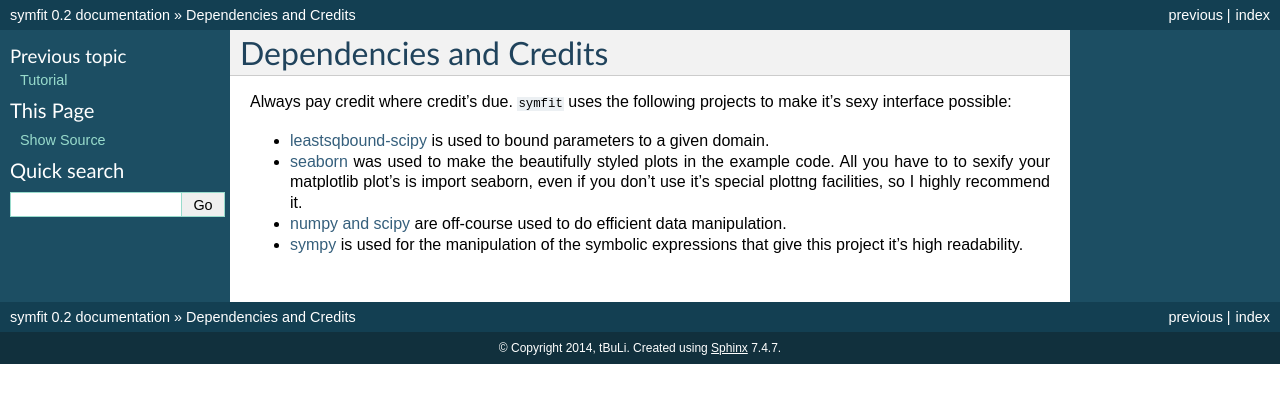
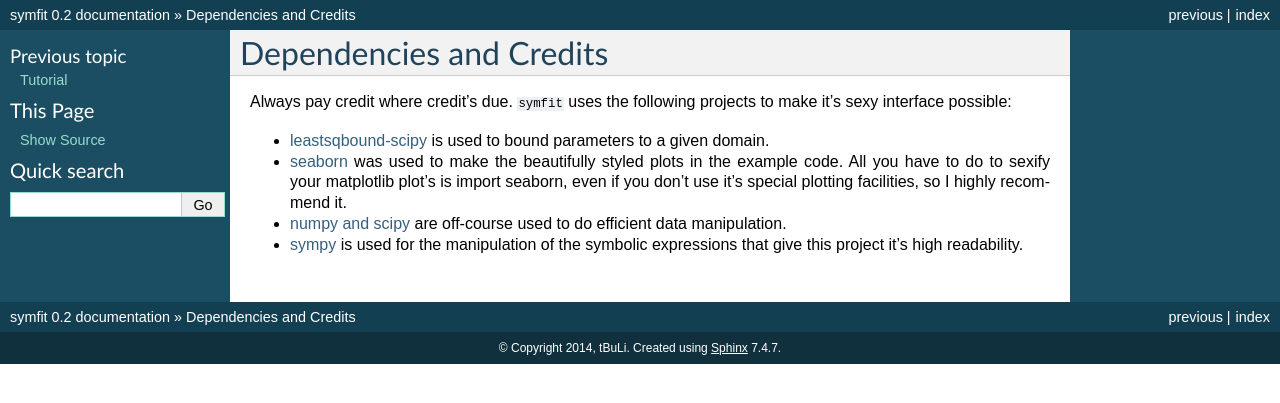
Before and after one commit to tBuLi/symfit, a Sphinx documentation site: the page built from docs/dependencies.rst, in a window 1280 px wide. Shown: the top 403 px of the page. Built offline with Sphinx 7.4.7, drawn with Linux system fonts in a browser that asks for light colours.

Commit message:
Update dependencies.rst

```diff
--- a/docs/dependencies.rst
+++ b/docs/dependencies.rst
@@ -4,6 +4,6 @@
 Always pay credit where credit's due. ``symfit`` uses the following projects to make it's sexy interface possible:
 
 - `leastsqbound-scipy <https://github.com/jjhelmus/leastsqbound-scipy>`_ is used to bound parameters to a given domain.
-- `seaborn <http://stanford.edu/~mwaskom/software/seaborn/>`_ was used to make the beautifully styled plots in the example code. All you have to to sexify your matplotlib plot's is import seaborn, even if you don't use it's special plottng facilities, so I highly recommend it.
+- `seaborn <http://stanford.edu/~mwaskom/software/seaborn/>`_ was used to make the beautifully styled plots in the example code. All you have to do to sexify your matplotlib plot's is import seaborn, even if you don't use it's special plotting facilities, so I highly recommend it.
 - `numpy and scipy <http://docs.scipy.org/doc/>`_ are off-course used to do efficient data manipulation.
 - `sympy <http://docs.sympy.org/latest/index.html>`_ is used for the manipulation of the symbolic expressions that give this project it's high readability.
```
